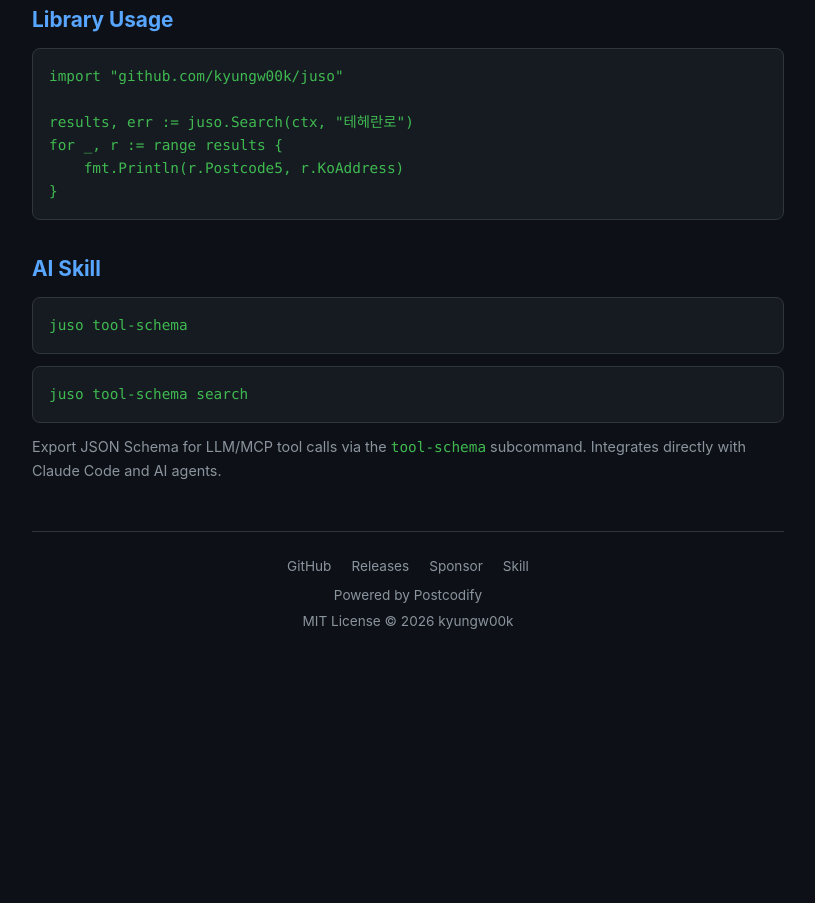
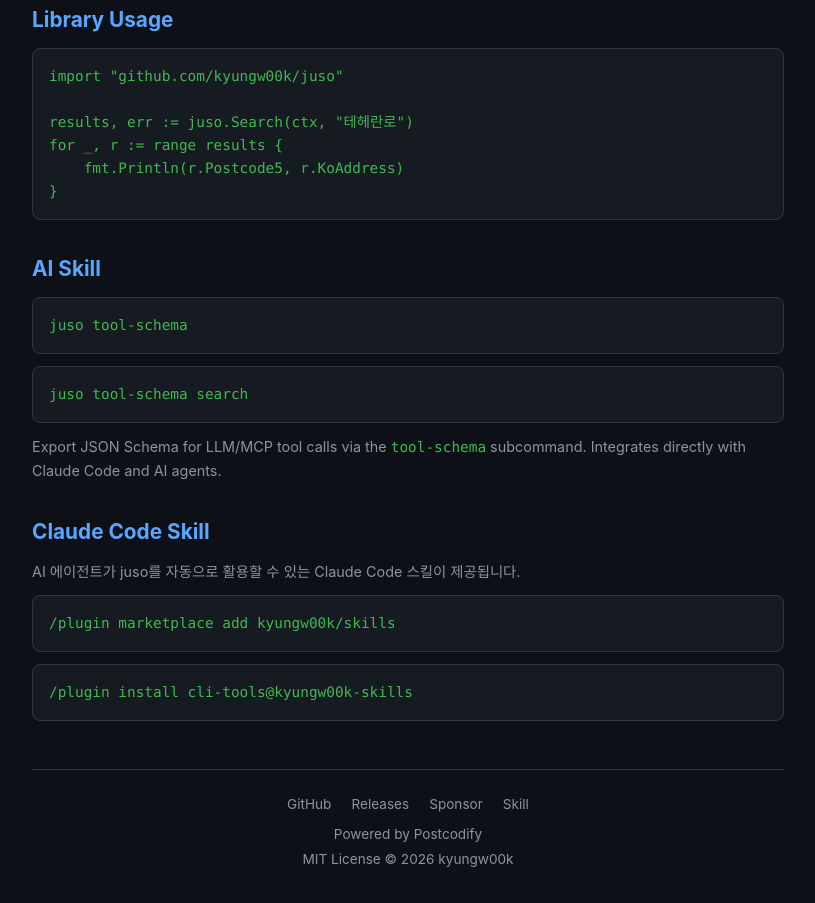
Before and after one commit to kyungw00k/juso, a plain HTML site: page docs/en.html in a window 1280 px wide. Shown: the part 2104-3007 px from the top of the page, without its empty margins (232-1047 px from the left). Before the commit the page ends 2769 px from the top, so only its background shows below. Drawn offline with Linux system fonts and the light colour scheme.

Commit message:
docs: add Claude Code Skill install instructions to GitHub Pages
Add a new "Claude Code Skill" section to both ko.html and en.html
landing pages with /plugin marketplace add and /plugin install commands.

```diff
--- a/docs/en.html
+++ b/docs/en.html
@@ -122,6 +122,15 @@ for _, r := range results {
       </p>
     </div>
 
+    <div class="section">
+      <h2>Claude Code Skill</h2>
+      <p style="color: var(--text-muted); font-size: 0.9rem; margin-bottom: 0.75rem;">
+        AI 에이전트가 juso를 자동으로 활용할 수 있는 Claude Code 스킬이 제공됩니다.
+      </p>
+      <pre><code>/plugin marketplace add kyungw00k/skills</code></pre>
+      <pre><code>/plugin install cli-tools@kyungw00k-skills</code></pre>
+    </div>
+
     <div class="footer">
       <div class="footer-links">
         <a href="https://github.com/kyungw00k/juso">GitHub</a>
```
Also changed, not shown: docs/ko.html (+9 -0 lines).
